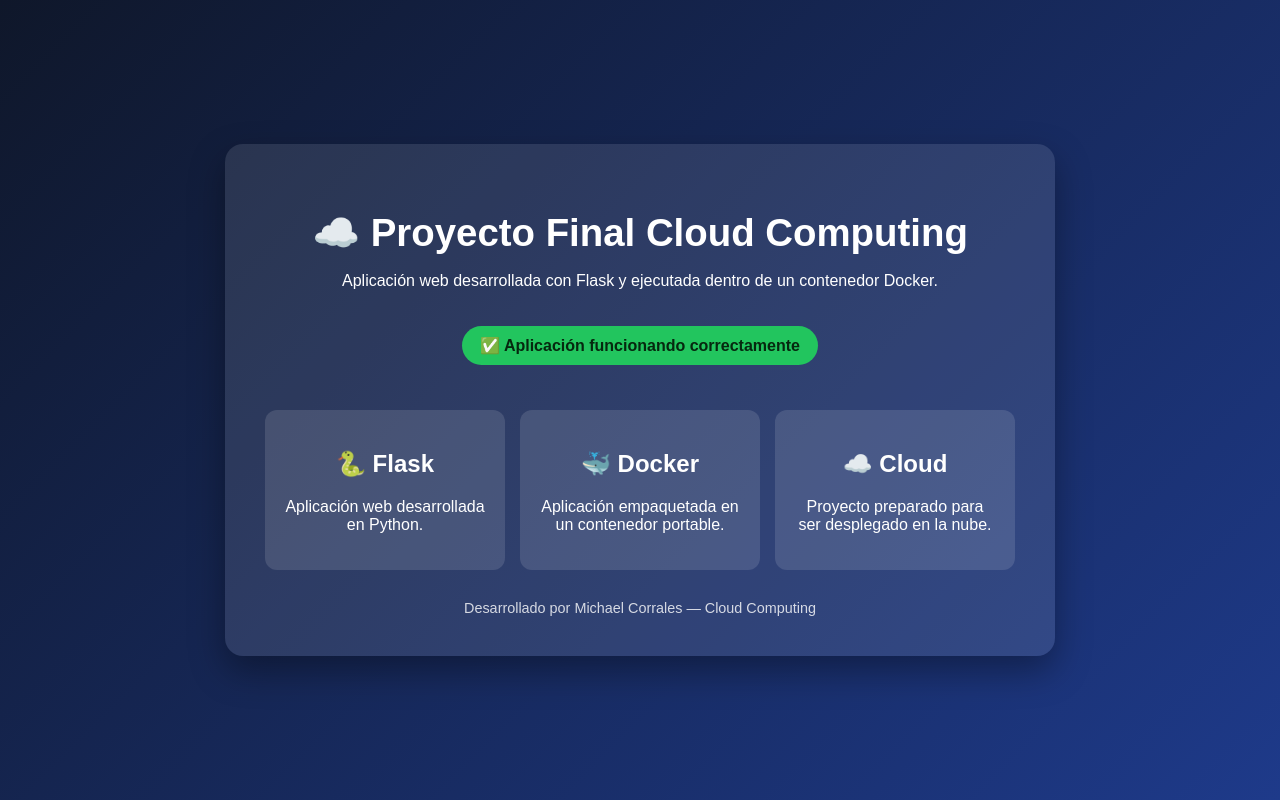
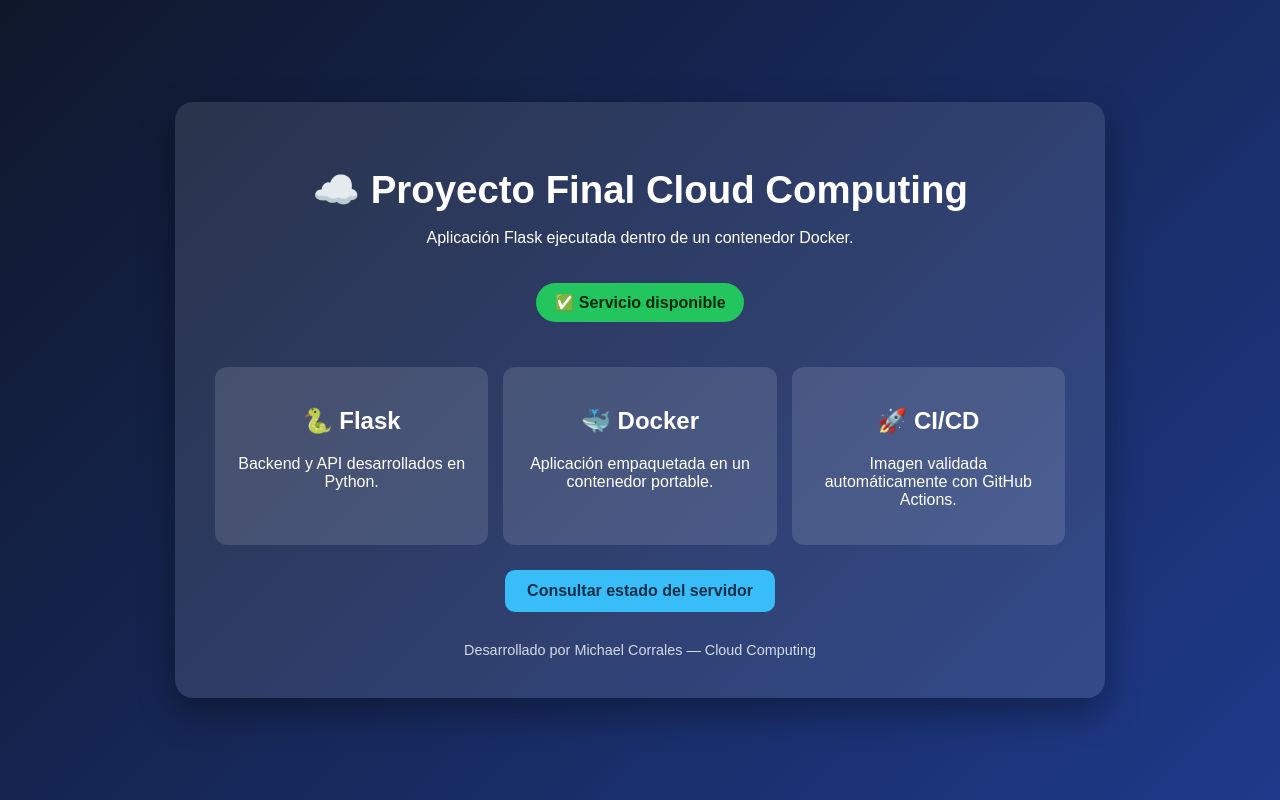
Before and after one commit to michaelctia03/proyecto-cloud-computing, a Flask app: page / in a window 1280 px wide. Run offline with Flask 3, Linux system fonts and the light colour scheme.

Commit message:
Agregar consulta de estado del servidor

```diff
--- a/app.py
+++ b/app.py
@@ -1,4 +1,9 @@
-from flask import Flask, render_template
+from datetime import datetime
+import os
+import platform
+import socket
+
+from flask import Flask, jsonify, render_template
 
 app = Flask(__name__)
 
@@ -8,5 +13,25 @@ def inicio():
     return render_template("index.html")
 
 
+@app.route("/api/estado")
+def estado():
+    return jsonify(
+        {
+            "estado": "Activo",
+            "servicio": "Aplicación Flask",
+            "servidor": socket.gethostname(),
+            "sistema": platform.system(),
+            "python": platform.python_version(),
+            "entorno": os.getenv("ENTORNO", "Contenedor Docker local"),
+            "fecha_hora": datetime.now().strftime("%d/%m/%Y %H:%M:%S"),
+        }
+    )
+
+
+@app.route("/health")
+def health():
+    return jsonify({"status": "ok"}), 200
+
+
 if __name__ == "__main__":
     app.run(host="0.0.0.0", port=5000)
--- a/templates/index.html
+++ b/templates/index.html
@@ -19,7 +19,7 @@
 
         .contenedor {
             width: 90%;
-            max-width: 750px;
+            max-width: 850px;
             padding: 40px;
             background: rgba(255, 255, 255, 0.1);
             border-radius: 18px;
@@ -44,7 +44,7 @@
 
         .tarjetas {
             display: grid;
-            grid-template-columns: repeat(auto-fit, minmax(180px, 1fr));
+            grid-template-columns: repeat(auto-fit, minmax(190px, 1fr));
             gap: 15px;
             margin-top: 25px;
         }
@@ -53,6 +53,31 @@
             padding: 20px;
             border-radius: 12px;
             background: rgba(255, 255, 255, 0.12);
+        }
+
+        button {
+            margin-top: 25px;
+            padding: 12px 22px;
+            border: none;
+            border-radius: 10px;
+            background: #38bdf8;
+            color: #082f49;
+            font-weight: bold;
+            cursor: pointer;
+            font-size: 1rem;
+        }
+
+        button:hover {
+            background: #7dd3fc;
+        }
+
+        #resultado {
+            margin-top: 20px;
+            padding: 18px;
+            border-radius: 12px;
+            background: rgba(0, 0, 0, 0.25);
+            text-align: left;
+            display: none;
         }
 
         footer {
@@ -68,16 +93,15 @@
         <h1>☁️ Proyecto Final Cloud Computing</h1>
 
         <p>
-            Aplicación web desarrollada con Flask y ejecutada dentro de un
-            contenedor Docker.
+            Aplicación Flask ejecutada dentro de un contenedor Docker.
         </p>
 
-        <div class="estado">✅ Aplicación funcionando correctamente</div>
+        <div class="estado">✅ Servicio disponible</div>
 
         <section class="tarjetas">
             <article class="tarjeta">
                 <h2>🐍 Flask</h2>
-                <p>Aplicación web desarrollada en Python.</p>
+                <p>Backend y API desarrollados en Python.</p>
             </article>
 
             <article class="tarjeta">
@@ -86,14 +110,51 @@
             </article>
 
             <article class="tarjeta">
-                <h2>☁️ Cloud</h2>
-                <p>Proyecto preparado para ser desplegado en la nube.</p>
+                <h2>🚀 CI/CD</h2>
+                <p>Imagen validada automáticamente con GitHub Actions.</p>
             </article>
         </section>
+
+        <button onclick="consultarEstado()">
+            Consultar estado del servidor
+        </button>
+
+        <section id="resultado"></section>
 
         <footer>
             Desarrollado por Michael Corrales — Cloud Computing
         </footer>
     </main>
+
+    <script>
+        async function consultarEstado() {
+            const resultado = document.getElementById("resultado");
+            resultado.style.display = "block";
+            resultado.innerHTML = "Consultando el servidor...";
+
+            try {
+                const respuesta = await fetch("/api/estado");
+
+                if (!respuesta.ok) {
+                    throw new Error("El servidor respondió con un error.");
+                }
+
+                const datos = await respuesta.json();
+
+                resultado.innerHTML = `
+                    <strong>Estado:</strong> ${datos.estado}<br>
+                    <strong>Servicio:</strong> ${datos.servicio}<br>
+                    <strong>Servidor:</strong> ${datos.servidor}<br>
+                    <strong>Sistema:</strong> ${datos.sistema}<br>
+                    <strong>Python:</strong> ${datos.python}<br>
+                    <strong>Entorno:</strong> ${datos.entorno}<br>
+                    <strong>Fecha y hora:</strong> ${datos.fecha_hora}
+                `;
+            } catch (error) {
+                resultado.innerHTML =
+                    "❌ No fue posible comunicarse con el servidor.";
+            }
+        }
+    </script>
 </body>
 </html>
```
